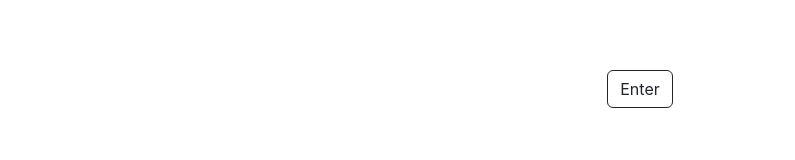
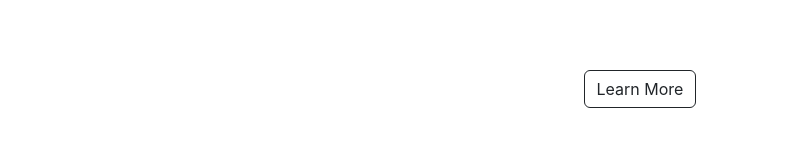
Before and after one commit to dan-suen/dan-suen.github.io, a React (Create React App) app in the folder react front end/: page / in a window 1280 px wide. Shown: the part 516-676 px from the top of the page, without its empty margins (0-795 px from the left). Built offline with nearby package versions, Linux system fonts and the light colour scheme.

Commit message:
simplified file structure

```diff
--- a/react front end/src/components/front.tsx
+++ b/react front end/src/components/front.tsx
@@ -6,7 +6,7 @@ export default function Front(): JSX.Element {
     <div id='front' className='front'>
       <h1>Welcome!</h1>
       <a className='btn btn-outline-dark enter-button' href='#about'>
-        Enter
+        Learn More
       </a>
     </div>
   );
```
